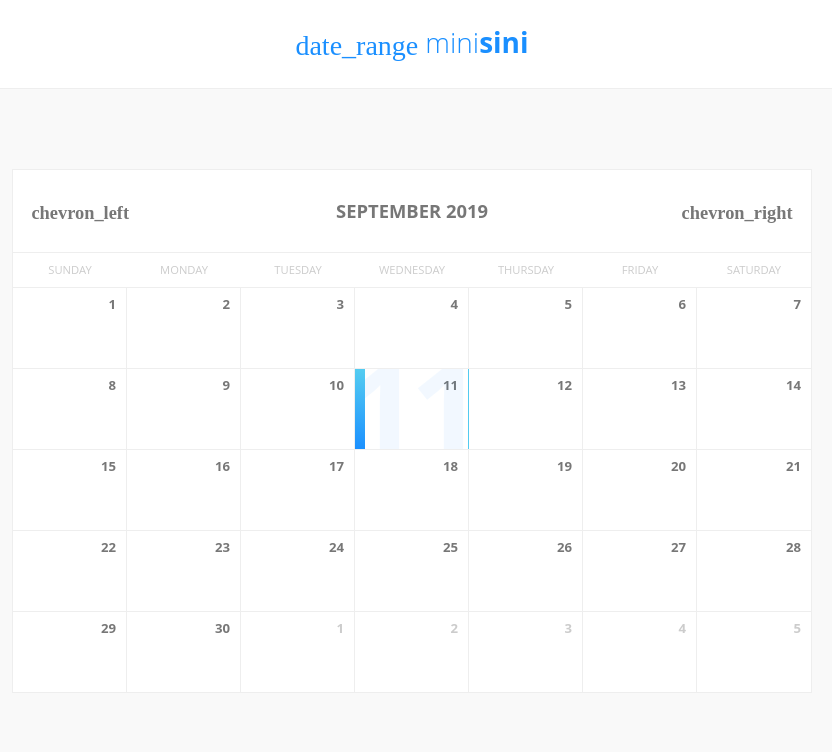
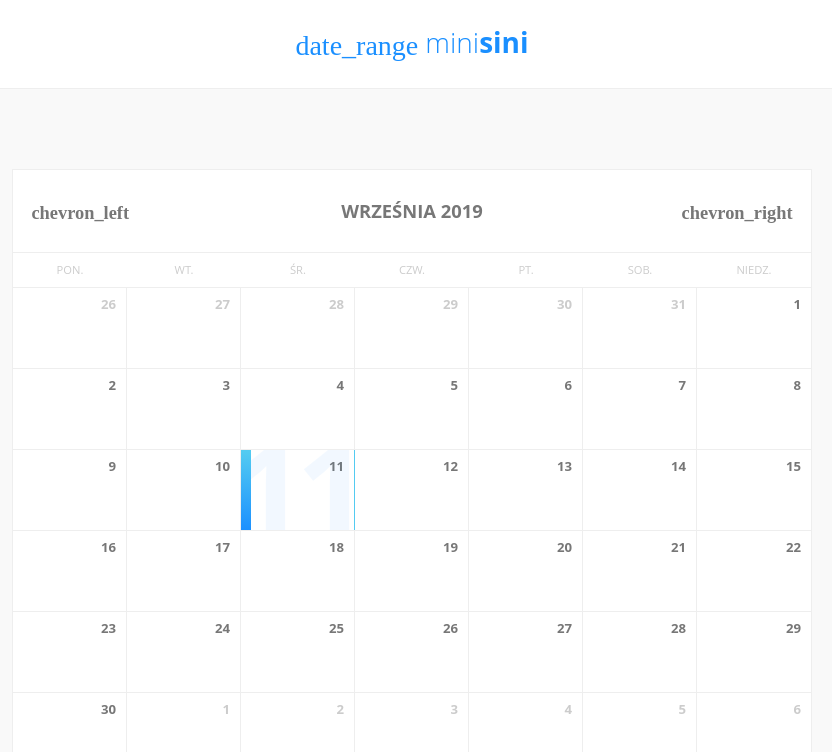
Before and after one commit to kocasp/minical, a React (Create React App) app: page / in a window 1280 px wide. Shown: the top 752 px of the page, without its empty margins (228-1060 px from the left). Built offline with nearby package versions, Linux system fonts and the light colour scheme.

Commit message:
Upgrade date-fns and change locale to PL

```diff
--- a/package.json
+++ b/package.json
@@ -11,7 +11,7 @@
   "private": true,
   "dependencies": {
     "cross-env": "^5.2.1",
-    "date-fns": "^1.29.0",
+    "date-fns": "^2.1.0",
     "electron-is-dev": "^1.1.0",
     "react": "^16.9.0",
     "react-dom": "^16.9.0",
--- a/src/components/Calendar.jsx
+++ b/src/components/Calendar.jsx
@@ -1,5 +1,6 @@
 import React from "react";
 import * as dateFns from "date-fns";
+import { pl } from 'date-fns/locale'
 
 class Calendar extends React.Component {
   state = {
@@ -7,8 +8,13 @@ class Calendar extends React.Component {
     selectedDate: new Date()
   };
 
+  cal_options = {
+    weekStartsOn: 1,
+    locale: pl,
+  }
+
   renderHeader() {
-    const dateFormat = "MMMM YYYY";
+    const dateFormat = "MMMM yyyy";
 
     return (
       <div className="header row flex-middle">
@@ -18,7 +24,7 @@ class Calendar extends React.Component {
           </div>
         </div>
         <div className="col col-center">
-          <span>{dateFns.format(this.state.currentMonth, dateFormat)}</span>
+          <span>{dateFns.format(this.state.currentMonth, dateFormat, this.cal_options)}</span>
         </div>
         <div className="col col-end" onClick={this.nextMonth}>
           <div className="icon">chevron_right</div>
@@ -28,15 +34,15 @@ class Calendar extends React.Component {
   }
 
   renderDays() {
-    const dateFormat = "dddd";
+    const dateFormat = "EEE";
     const days = [];
 
-    let startDate = dateFns.startOfWeek(this.state.currentMonth);
+    let startDate = dateFns.startOfWeek(this.state.currentMonth, this.cal_options);
 
     for (let i = 0; i < 7; i++) {
       days.push(
         <div className="col col-center" key={i}>
-          {dateFns.format(dateFns.addDays(startDate, i), dateFormat)}
+          {dateFns.format(dateFns.addDays(startDate, i), dateFormat, this.cal_options)}
         </div>
       );
     }
@@ -46,12 +52,12 @@ class Calendar extends React.Component {
 
   renderCells() {
     const { currentMonth, selectedDate } = this.state;
-    const monthStart = dateFns.startOfMonth(currentMonth);
-    const monthEnd = dateFns.endOfMonth(monthStart);
-    const startDate = dateFns.startOfWeek(monthStart);
-    const endDate = dateFns.endOfWeek(monthEnd);
+    const monthStart = dateFns.startOfMonth(currentMonth, this.cal_options);
+    const monthEnd = dateFns.endOfMonth(monthStart, this.cal_options);
+    const startDate = dateFns.startOfWeek(monthStart, this.cal_options);
+    const endDate = dateFns.endOfWeek(monthEnd, this.cal_options);
 
-    const dateFormat = "D";
+    const dateFormat = "d";
     const rows = [];
 
     let days = [];
@@ -70,7 +76,7 @@ class Calendar extends React.Component {
                 : dateFns.isSameDay(day, selectedDate) ? "selected" : ""
             }`}
             key={day}
-            onClick={() => this.onDateClick(dateFns.parse(cloneDay))}
+            onClick={() => {this.onDateClick(cloneDay)}}
           >
             <span className="number">{formattedDate}</span>
             <span className="bg">{formattedDate}</span>
@@ -89,7 +95,6 @@ class Calendar extends React.Component {
   }
 
   onDateClick = day => {
-    console.log(day)
     this.setState({
       selectedDate: day
     });
```
Also changed, not shown: 1 other file (tests, documents, lock files or other folders).
